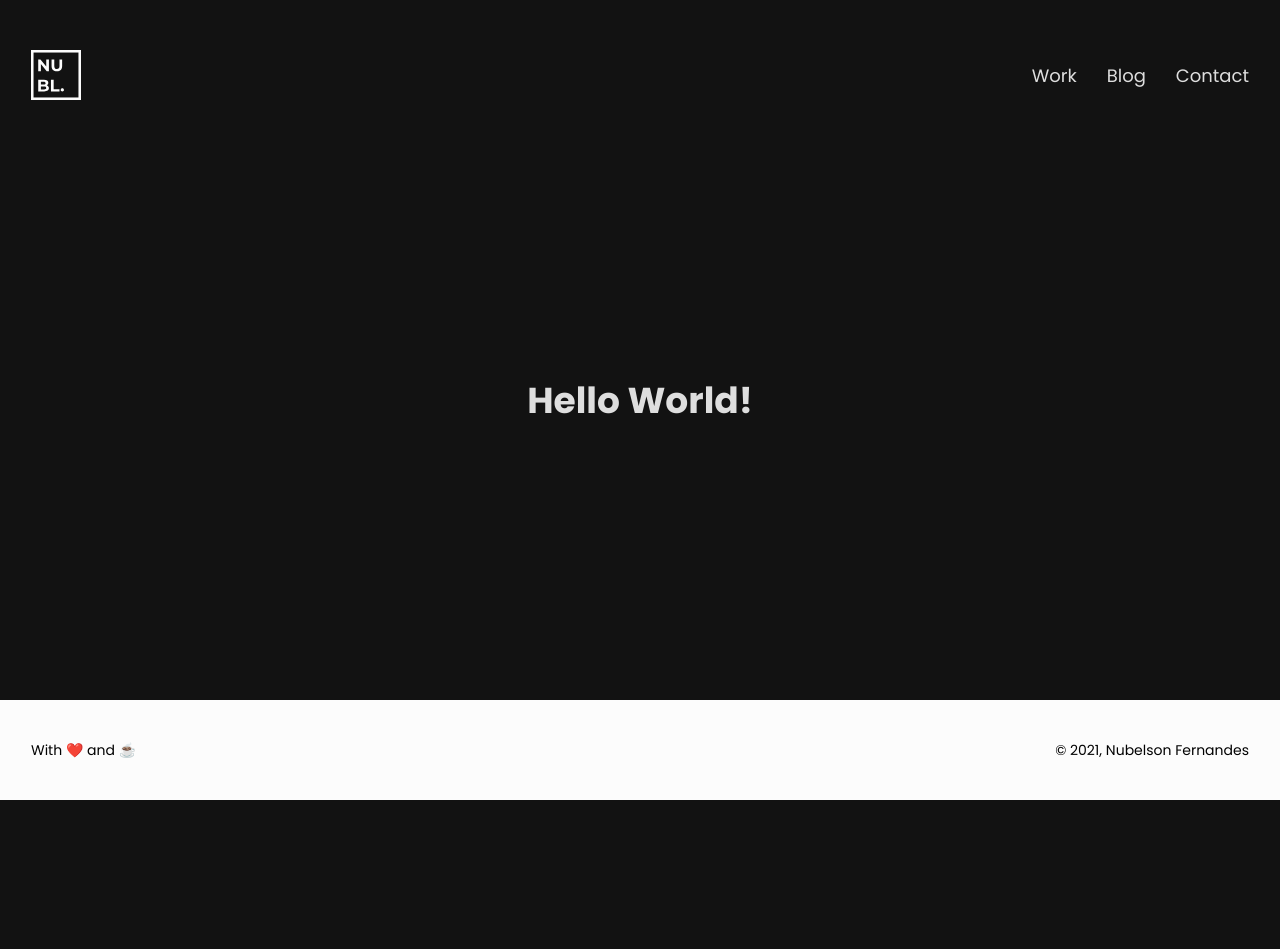
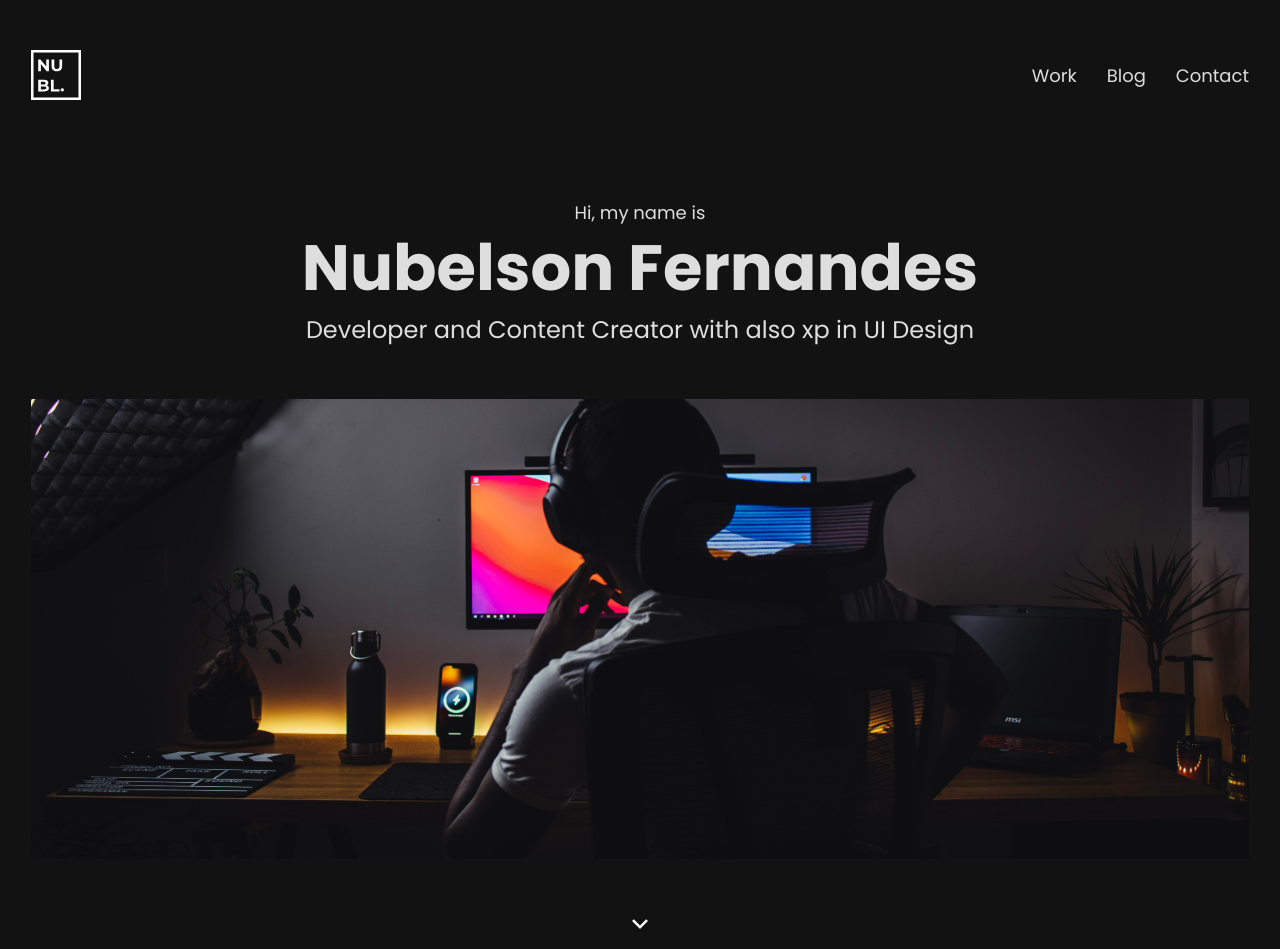
Before and after one commit to nublson/nublson, a Next.js app: page / in a window 1280 px wide. Before the commit the page ends 800 px from the top, so only its background shows below. Built offline with nearby package versions, Linux system fonts and the light colour scheme.

Commit message:
feat(Home): add Home section

```diff
--- a/src/components/Layout/index.tsx
+++ b/src/components/Layout/index.tsx
@@ -2,7 +2,7 @@ import { ReactNode } from "react";
 import styled, { ThemeProvider } from "styled-components";
 import GlobalStyles from "../../styles/global";
 import theme from "../../styles/theme";
-import { Footer, Header } from "../shared/molecules";
+import { Header } from "../shared/molecules";
 
 interface LayoutProps {
   children: ReactNode;
@@ -22,7 +22,6 @@ const Container = styled.main`
 const Content = styled.div`
   width: 100%;
   max-width: 121.8rem;
-  height: 100%;
 
   margin: 0 auto;
 
@@ -31,7 +30,7 @@ const Content = styled.div`
   display: flex;
   flex-direction: column;
   align-items: center;
-  justify-content: center;
+  justify-content: flex-start;
 `;
 
 const Layout = ({ children }: LayoutProps) => {
@@ -40,7 +39,6 @@ const Layout = ({ children }: LayoutProps) => {
       <Container>
         <Header />
         <Content>{children}</Content>
-        <Footer />
       </Container>
       <GlobalStyles />
     </ThemeProvider>
--- a/src/components/shared/molecules/Heading/index.tsx
+++ b/src/components/shared/molecules/Heading/index.tsx
@@ -7,9 +7,12 @@ interface HeadingProps {
   title: string;
   subtitle: string;
   image: StaticImageData;
+  article?: boolean;
 }
 
-function Heading({ top, title, subtitle, image }: HeadingProps) {
+function Heading({ top, title, subtitle, image, article }: HeadingProps) {
+  console.log({ article });
+
   return (
     <Container>
       <Content>
@@ -17,8 +20,8 @@ function Heading({ top, title, subtitle, image }: HeadingProps) {
         <Titles.Large content={title} />
         <Texts.Large content={subtitle} />
       </Content>
-      <Thumbnail>
-        <Image src={image} alt="Thumbnail" />
+      <Thumbnail article={article}>
+        <Image src={image} alt="Thumbnail" objectFit="cover" layout="fill" />
       </Thumbnail>
     </Container>
   );
--- a/src/components/shared/molecules/Heading/styles.ts
+++ b/src/components/shared/molecules/Heading/styles.ts
@@ -1,7 +1,10 @@
 import styled from "styled-components";
 
+interface ThumbnailProps {
+  readonly article?: boolean;
+}
+
 export const Container = styled.div`
-  flex: 1;
   width: 100%;
   text-align: center;
 
@@ -9,13 +12,23 @@ export const Container = styled.div`
   flex-direction: column;
   align-items: center;
   justify-content: center;
-  gap: 8rem;
+  gap: 5rem;
 
   @media ${(props) => props.theme.mediaQueries.small} {
     gap: 0.5rem;
   }
 `;
 
-export const Content = styled.div``;
+export const Content = styled.div`
+  display: flex;
+  flex-direction: column;
+  align-items: center;
+  justify-content: center;
+  gap: 1rem;
+`;
 
-export const Thumbnail = styled.div``;
+export const Thumbnail = styled.div<ThumbnailProps>`
+  position: relative;
+  width: 100%;
+  height: ${(props) => (props.article ? "68rem" : "46rem")};
+`;
--- a/src/pages/index.tsx
+++ b/src/pages/index.tsx
@@ -1,16 +1,24 @@
 import type { NextPage } from "next";
 import Head from "next/head";
-import { Container } from "../styles/pages/Home";
+
+import HomeSection from "../section/Home";
+
+import home from "../assets/img/home.jpg";
 
 const Home: NextPage = () => {
   return (
-    <Container>
+    <>
       <Head>
         <title>Nubelson Fernandes | Developer &#38; Content Creator</title>
       </Head>
 
-      <h1>Hello World!</h1>
-    </Container>
+      <HomeSection
+        top="Hi, my name is"
+        title="Nubelson Fernandes"
+        subtitle="Developer and Content Creator with also xp in UI Design"
+        image={home}
+      />
+    </>
   );
 };
 
--- /dev/null
+++ b/src/section/Home/index.tsx
@@ -0,0 +1,28 @@
+import { RiArrowDownSLine } from "react-icons/ri";
+import { Heading } from "../../components/shared/molecules";
+import { Container } from "./styles";
+
+interface HomeProps {
+  top: string;
+  title: string;
+  subtitle: string;
+  image: StaticImageData;
+  article?: boolean;
+}
+
+function Home({ top, title, subtitle, image, article }: HomeProps) {
+  return (
+    <Container article={article}>
+      <Heading
+        top={top}
+        title={title}
+        subtitle={subtitle}
+        image={image}
+        article={article}
+      />
+      {!article && <RiArrowDownSLine size={30} color="#FCFCFC" />}
+    </Container>
+  );
+}
+
+export default Home;
--- /dev/null
+++ b/src/section/Home/styles.ts
@@ -0,0 +1,24 @@
+import styled from "styled-components";
+
+interface HomeProps {
+  article?: boolean;
+}
+
+export const Container = styled.div<HomeProps>`
+  width: 100%;
+  flex: 1;
+
+  padding-top: 10rem;
+
+  display: flex;
+  flex-direction: column;
+  align-items: center;
+  justify-content: flex-start;
+  gap: 5rem;
+
+  ${(props) =>
+    !props.article &&
+    `
+    padding-bottom: 1rem;
+  `}
+`;
--- a/src/styles/pages/Home.ts
+++ /dev/null
@@ -1,3 +0,0 @@
-import styled from "styled-components";
-
-export const Container = styled.div``;
```
